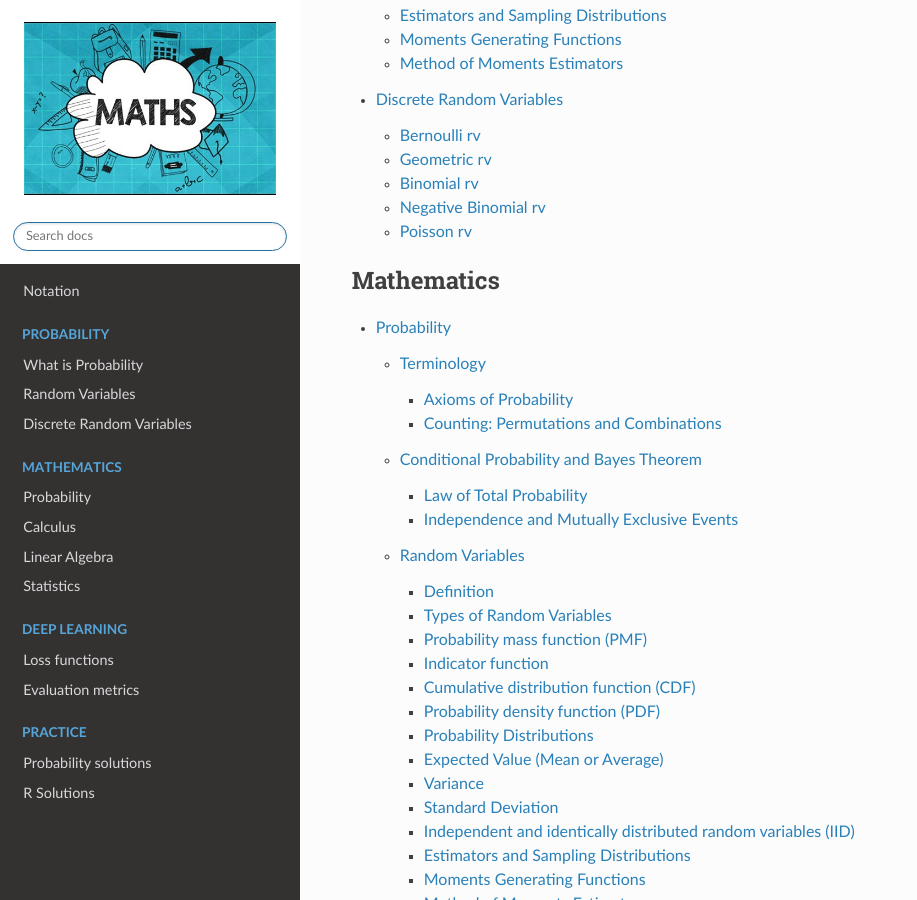
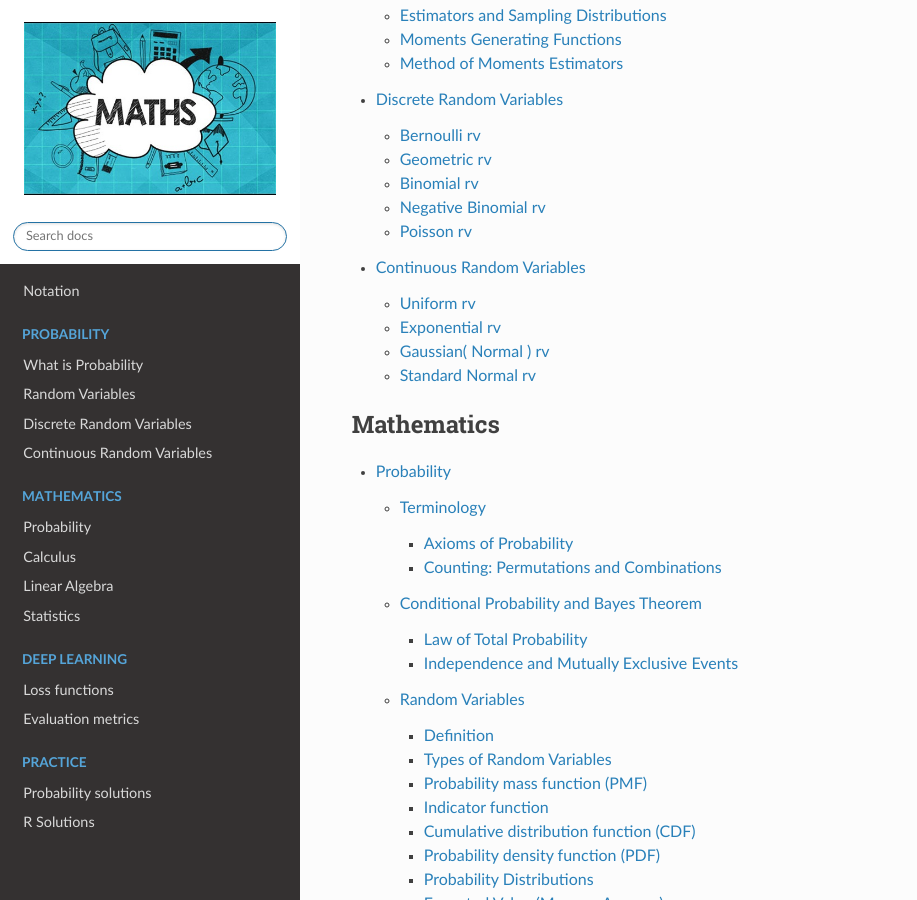
Before and after one commit to akkefa/ml-notes, a Sphinx documentation site: the page built from docs/index.rst, in a window 1280 px wide and 900 px high, scrolled down 704 px. Shown: the whole window, without its empty margins (0-917 px from the left). Built offline with Sphinx 7.4.7 and the Read the Docs theme 2.0.0, drawn with Linux system fonts in a browser that asks for light colours; some of the changed lines change nothing that is shown.

Commit message:
New changes.

```diff
--- a/docs/index.rst
+++ b/docs/index.rst
@@ -21,6 +21,7 @@
    probability/what_is_probability
    probability/random_variable
    probability/discrete_random_variables
+   probability/continuous_random_variables
 
 .. toctree::
    :caption: Mathematics
--- /dev/null
+++ b/docs/probability/continuous_random_variables.rst
@@ -0,0 +1,224 @@
+.. title::
+   Continuous Random Variables and Continuous Probability Distributions
+
+############################
+Continuous Random Variables
+############################
+
+A random variable is continuous if possible values comprise either a single interval on the number line or a
+union of disjoint intervals. X = f(x) is the probability density function of the continues random variable X.
+
+We model a continuous random variable with a curve f(x), called a probability density function (pdf).
+
+.. image:: /_static/probability/PDF_intro.jpg
+   :width: 400
+
+.. image:: https://cdn.mathpix.com/snip/images/EhhUI3_AD2OLU1c1khtVJecNQhq_KaTJbQnAQF5oKFk.original.fullsize.png
+   :width: 400
+
+* f(x) represents the height of the curve at point x.
+* For continuous random variables probabilities are areas under the curve.
+
+.. Attention:: We can't model continuous random variable using discrete rv method.
+
+.. math::
+
+    P(a \leq X \leq b)=\int_{a}^{b} f(x) d x
+
+**Properties**
+
+#. The probability density function :math:`f:(-\infty, \infty) \rightarrow[0, \infty) \text{ so } f (x) \geq  0`.
+#. :math:`P(-\infty<X<\infty)=\int_{-\infty}^{\infty} f(x) d x=1=P(S)`
+#. :math:`P(a \leq X \leq b)=\int_{a}^{b} f(x) d x`
+
+.. note:: :math:`P(X=a)=\int_{a}^{a} f(x) d x=0 \text { for all real numbers } a`
+
+Uniform rv
+===========
+Random variable :math:`X \sim U[a,b]` has the uniform distribution on the interval [a, b] if its density function is
+
+.. image:: https://cdn.mathpix.com/snip/images/C3YIEOiPSsTEyCokT28x7xwBtWiAMEuJgXY7ljXUKpM.original.fullsize.png
+   :width: 600
+
+.. math::
+
+    f(x)=\begin{cases}
+    \frac{1}{b - a} & \mathrm{for}\ a \le x \le b, \\[8pt]
+    0 & \mathrm{for}\ x<a\ \mathrm{or}\ x>b
+    \end{cases} = \frac{1}{b - a} \cdot I_{(a,b)}(x)
+
+CDF
+^^^^
+
+.. math::
+
+    F(x)=P(X \leq x)=\int_{-\infty}^{x} f(t) dt
+
+    = \int_{a}^{x} \frac{1}{b-a} dt
+
+.. math::
+
+    F(x)= \begin{cases}
+      0 & \text{for }x < a \\[8pt]
+      \frac{x-a}{b-a} & \text{for }a \le x \le b \\[8pt]
+      1 & \text{for }x > b
+      \end{cases}
+
+
+Expected Value and Variance
+^^^^^^^^^^^^^^^^^^^^^^^^^^^^^^
+
+.. math::
+
+    f(x)=\begin{cases}
+    \frac{1}{b - a} & \mathrm{for}\ a \le x \le b, \\[8pt]
+    0 & \mathrm{for}\ x<a\ \mathrm{or}\ x>b
+    \end{cases}
+
+.. math::
+
+    \begin{aligned}
+    E(X) &=\int_{a}^{b} x \cdot \frac{1}{b-a} d x=\left.\frac{1}{b-a} \frac{x^{2}}{2}\right|_{a} ^{b}=\frac{b^{2}-a^{2}}{2(b-a)}=\frac{b+a}{2} \\
+    E\left(X^{2}\right) &=\int_{a}^{b} x^{2} \frac{1}{b-a} d x=\left.\frac{1}{b-a} \frac{x^{3}}{3}\right|_{a} ^{b}=\frac{b^{3}-a^{3}}{3(b-a)}=\frac{b^{2}+a b+a^{2}}{3} \\
+    V(X) &=E\left(X^{2}\right)-(E(X))^{2} \\
+    &=\frac{b^{2}+a b+a^{2}}{3}-\left(\frac{b+a}{2}\right)^{2}=\frac{(b-a)^{2}}{12}
+    \end{aligned}
+
+Example
+^^^^^^^^
+For random variable :math:`X \sim U(0,23)`. Find P(2 < X < 18)
+
+:math:`P(2 < X < 18) = (18-2)\cdot \frac 1 {23-0} = \frac {16}{23}`
+
+
+Exponential rv
+===============
+The family of exponential distributions provides probability models that are widely used in engineering and science
+disciplines to describe **time-to-event** data.
+
+* Time until birth
+* Time until a light bulb fails
+* Waiting time in a queue
+* Length of service time
+* Time between customer arrivals
+
+PDF
+^^^^
+.. math::
+    f(x;\lambda) = \begin{cases}
+    \lambda  e^{ - \lambda x} & x \ge 0, \\
+    0 & x < 0.
+    \end{cases} =\lambda e^{-\lambda x} I_{(0, \infty)}(x)
+
+
+Expected Value
+^^^^^^^^^^^^^^^
+:math:`E(X) = \int_{0}^{\infty} x f(x) d x = \int_{0}^{\infty} x \lambda  e^{ - \lambda x} d x = \frac{1}{\lambda}`
+
+:math:`E(X^2) = \int_{0}^{\infty} x^2 f(x) d x = \int_{0}^{\infty} x^2 \lambda  e^{ - \lambda x} d x = \frac{2}{\lambda^2}`
+
+Variance
+^^^^^^^^^
+
+:math:`V(X) = E(X^2) - E(X)^2 = \frac{2}{\lambda^2} - (\frac{1}{\lambda})^2 = \frac{1}{\lambda^2}`
+
+Gaussian( Normal ) rv
+======================
+A continuous random variable X has the normal distribution with parameters :math:`\mu` and :math:`\sigma^2`
+if its density is given by
+
+Notation: :math:`X \sim N(\mu,\sigma^2)`
+
+- **Mu** is a location parameter. If you change the value of Mu, the entire bell curve is going to slide around.
+- If you increase **Sigma squared**, it's going to get fatter and therefore shorter because the total area is one, So if it gets fatter, it has to come down. If Sigma squared gets smaller, it's going to get really tall and thin.
+
+PDF
+^^^^
+:math:`f(x)=\frac{1}{\sqrt{2 \pi} \sigma} e^{-(x-\mu)^{2} / 2 \sigma^{2}} = \frac{1}{\sigma\sqrt{2\pi}} e^{-\frac{1}{2}\left(\frac{x - \mu}{\sigma}\right)^2}  \text { for }-\infty<x<\infty`
+
+Properties
+^^^^^^^^^^^
+
+#. F(x) is symmetric around :math:`x=\mu`.
+#. f(x) > 0 for all :math:`x` and :math:`\int_{-\infty}^{\infty} f(x) dx = 1`.
+#. :math:`\sigma`  = standard deviation.
+#. :math:`\mu + \sigma` and :math:`\mu - \sigma` are inflection points on f(x).
+
+
+.. image:: https://cdn.mathpix.com/snip/images/o--xnfCkZviqH4cJk2C1JgLXzGQNBTsYYzeUhmB5Iv4.original.fullsize.png
+   :width: 400
+
+Expected Value and Variance
+^^^^^^^^^^^^^^^^^^^^^^^^^^^^^^
+
+:math:`E(X) = \mu`
+
+:math:`V(X) = \sigma^2`
+
+
+Examples
+^^^^^^^^
+
+.. image:: https://cdn.mathpix.com/snip/images/M100tFqZehLppaPveeFdzACzz9R6xJrMPW9x44WWcfU.original.fullsize.png
+
+
+Standard Normal rv
+===================
+The normal distribution with parameter values :math:`\mu` = 0 and :math:`\sigma^2` = 1 is called the standard normal
+distribution. A rv with the standard normal distribution is customarily denoted by :math:`Z \sim N(0, 1)`
+
+PDF
+^^^^
+:math:`f_{Z}(x)=\frac{1}{\sqrt{2 \pi}} e^{-x^{2} / 2} \text { for }-\infty<x<\infty`
+
+CDF
+^^^^
+We use special notation to denote the cdf of the standard normal curve
+
+:math:`F(z)=\Phi(z)=P(Z \leq z)=\int_{-\infty}^{z} \frac{1}{\sqrt{2 \pi}} e^{-x^{2} / 2} d x`
+
+
+Properties
+^^^^^^^^^^^
+
+#. The standard normal density function is symmetric about the y axis.
+#. The standard normal distribution rarely occurs naturally.
+#. Instead, it is a reference distribution from which information about other normal distributions can be obtained via a simple formula.
+#. The cdf of the standard normal, :math:`\Phi(z)` can be found in tables and it can also be computed with a single command in R.
+#. As we’ll see, sums of standard normal random variables play a large role in statistical analysis.
+
+
+Proposition
+^^^^^^^^^^^^
+:math:`\text { If } X \sim N\left(\mu, \sigma^{2}\right), \text { then } \frac{X-\mu}{\sigma} \sim N(0,1)`
+
+:math:`\frac{X-\mu}{\sigma}` Shifted by :math:`\mu` or (Centered at zero) and scaled by :math:`\frac{1}{\sigma}` that
+will give us variance of 1.
+
+Proving this proposition
+^^^^^^^^^^^^^^^^^^^^^^^^^
+For any continuous random variable. Suppose we have Y rv, with Desnity function :math:`f_{Y}(y)`
+
+| We know :math:`P(y \leqslant a)=\int_{-\infty}^{a} f_{y}(y) d y`
+| What if :math:`P(2y \leqslant a)` =  Can't really use the density function until we isolate y = :math:`P\left(y \leq \frac{a}{2}\right) = \int_{-\infty}^{a / 2} f_{y}(y) d y`
+| This true for all transformation of Y.
+
+With :math:`P\left(\frac{x-\mu}{\sigma} \leq a\right)=P(x \leq a \sigma+\mu) = \int_{x}^{a \sigma+\mu} \frac{1}{\sqrt{2 \pi} \sigma} e^{-(x-\mu)^{2} / 2 \sigma^{2}}`
+
+**U subsitution**
+
+| Let :math:`u=\frac{x-\mu}{\sigma}`
+| :math:`d u=\frac{1}{\sigma} d x`
+
+SO :math:`= \int_{-\infty}^{a} \frac{1}{\sqrt{2 \pi}} e^{-u^{2} / 2} d u`  This is density function for N(0,1).
+
+Examples
+^^^^^^^^^
+If X = N(1, 4), find P(0 < X < 3.2)
+
+|  :math:`P(0 \leq X \leq 3.2)=\int_{0}^{3.2} f_{X}(x) d x`
+|  :math:`=P\left(\frac{0-1}{2} \leqslant \frac{x-1}{2} \leqslant \frac{3.2-1}{2}\right)`
+|  :math:`=P\left(-\frac{1}{2} \leq Z \leq 1.1\right)`
+|  :math:`=P(z \leq 1.1)-P\left(z<-\frac{1}{2}\right)`
+|  :math:`=\Phi(1.1)-\Phi\left(-\frac{1}{2}\right)`
+|  :math:`.558`
```
